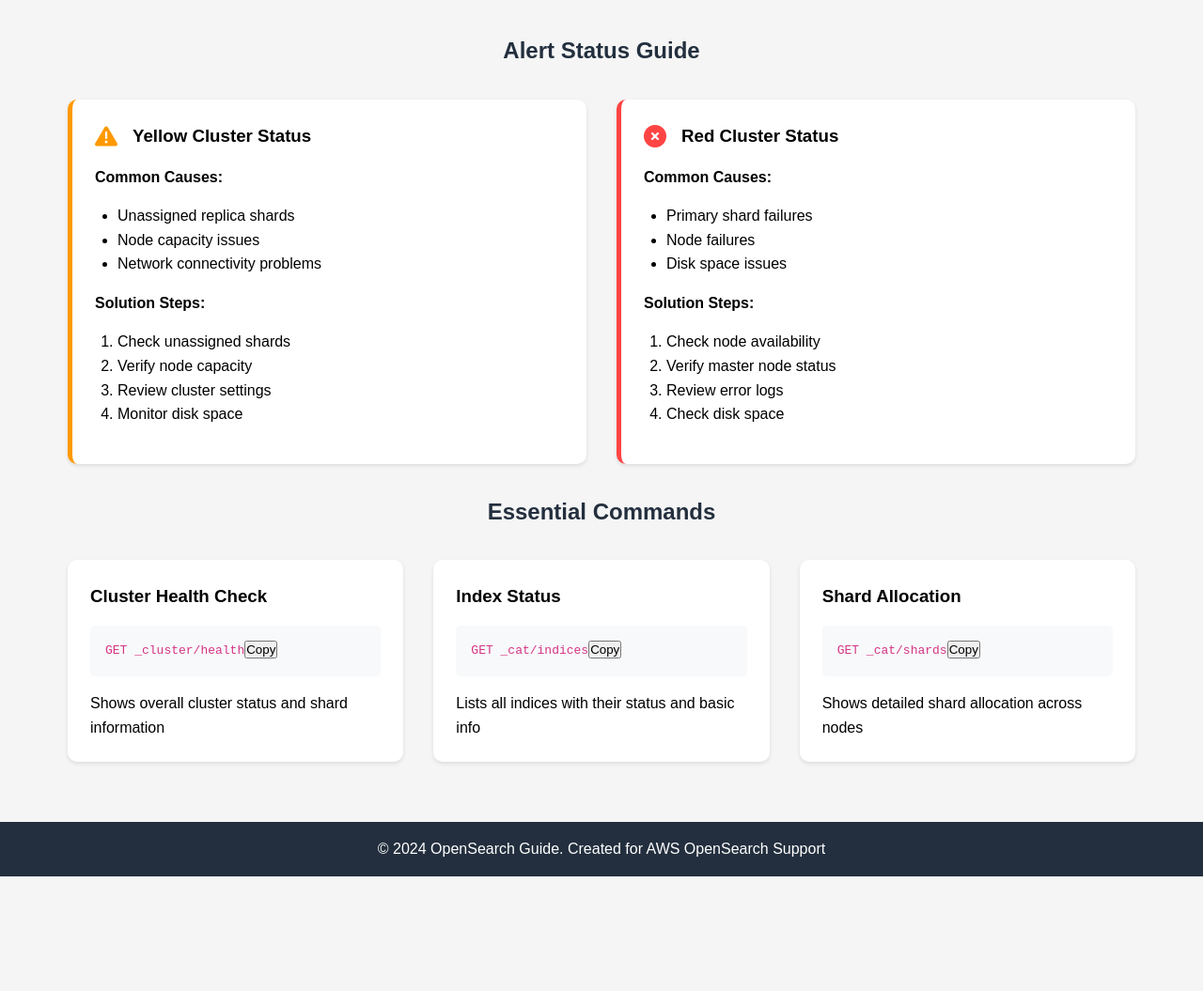
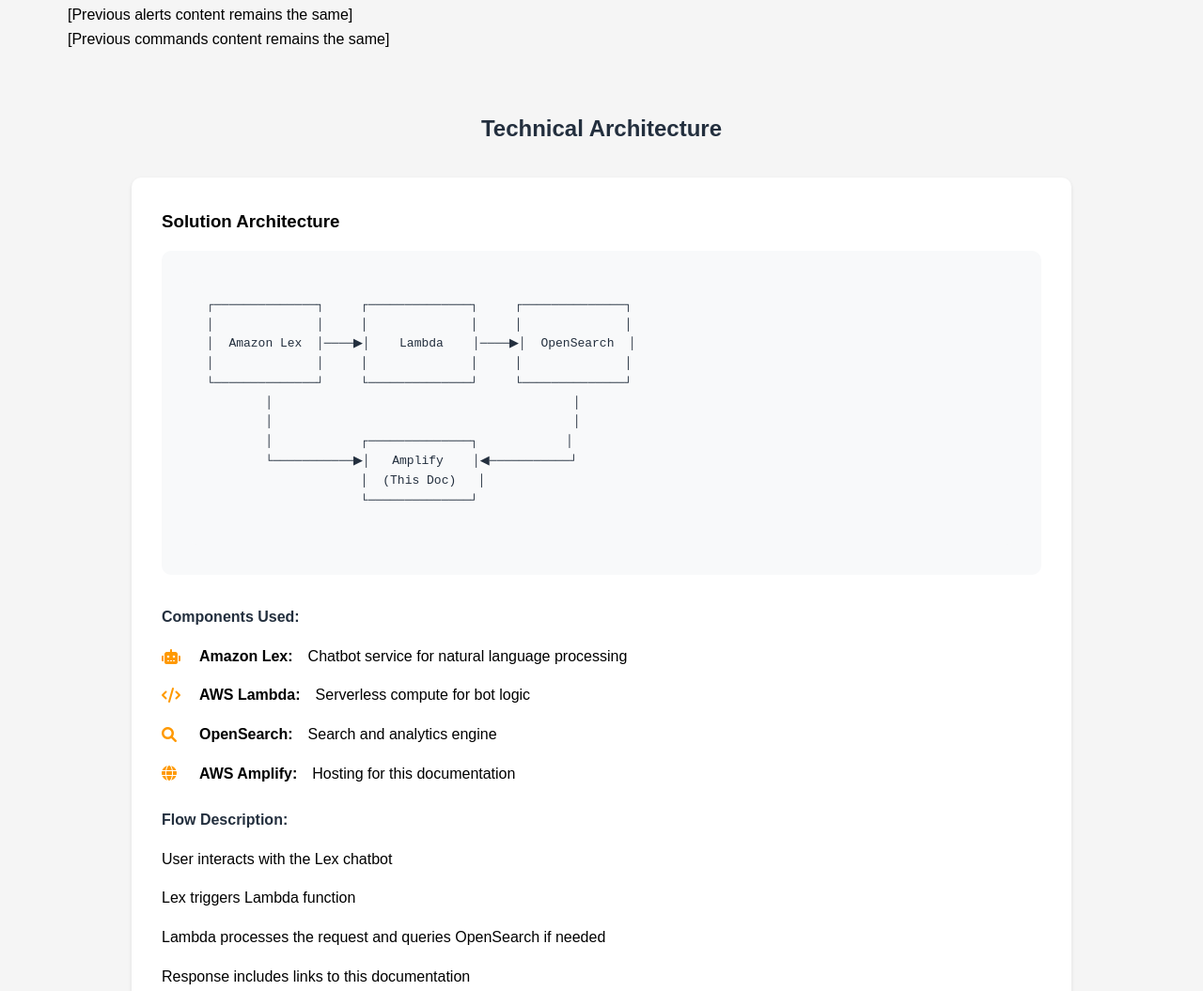
Before and after one commit to Ekrammilash21/OpenSearchMonitor, a website: page index.html in a window 1280 px wide. Shown: the part 352-1407 px from the top of the page at 94% size. Before the commit the page ends 1285 px from the top, so only its background shows below. Drawn offline with Linux system fonts and the light colour scheme.

Commit message:
Update index.html

```diff
--- a/index.html
+++ b/index.html
@@ -178,6 +178,64 @@
             margin-top: 2rem;
         }
 
+        /* New Architecture Styles */
+        .architecture-section {
+            padding: 2rem 0;
+        }
+
+        .architecture-container {
+            max-width: 1000px;
+            margin: 0 auto;
+        }
+
+        .architecture-card {
+            background: var(--card-background);
+            border-radius: 10px;
+            padding: 2rem;
+            box-shadow: 0 2px 4px rgba(0,0,0,0.1);
+        }
+
+        .architecture-diagram {
+            background: #f8f9fa;
+            border-radius: 10px;
+            padding: 2rem;
+            margin: 1rem 0;
+            overflow-x: auto;
+        }
+
+        .ascii-diagram {
+            font-family: monospace;
+            white-space: pre;
+            margin: 0;
+            color: var(--primary-color);
+        }
+
+        .component-list, .flow-list {
+            list-style: none;
+            padding: 0;
+        }
+
+        .component-list li, .flow-list li {
+            margin: 1rem 0;
+            display: flex;
+            align-items: center;
+            gap: 1rem;
+        }
+
+        .component-list i {
+            color: var(--secondary-color);
+            width: 24px;
+        }
+
+        .architecture-details {
+            margin-top: 2rem;
+        }
+
+        .architecture-details h4 {
+            color: var(--primary-color);
+            margin: 1.5rem 0 1rem 0;
+        }
+
         @media (max-width: 768px) {
             .nav-content {
                 flex-direction: column;
@@ -202,6 +260,7 @@
                 <li><a href="#home">Home</a></li>
                 <li><a href="#alerts">Alerts</a></li>
                 <li><a href="#commands">Commands</a></li>
+                <li><a href="#architecture">Architecture</a></li>
                 <li><a href="#best-practices">Best Practices</a></li>
             </ul>
         </div>
@@ -216,71 +275,64 @@
 
     <main>
         <section id="alerts">
-            <h2 class="section-title">Alert Status Guide</h2>
-            <div class="card-container">
-                <div class="card yellow-alert">
-                    <div class="card-header">
-                        <i class="fas fa-exclamation-triangle"></i>
-                        <h3>Yellow Cluster Status</h3>
-                    </div>
-                    <div class="card-content">
-                        <h4>Common Causes:</h4>
-                        <ul>
-                            <li>Unassigned replica shards</li>
-                            <li>Node capacity issues</li>
-                            <li>Network connectivity problems</li>
-                        </ul>
-                        <h4>Solution Steps:</h4>
-                        <ol>
-                            <li>Check unassigned shards</li>
-                            <li>Verify node capacity</li>
-                            <li>Review cluster settings</li>
-                            <li>Monitor disk space</li>
-                        </ol>
-                    </div>
-                </div>
-
-                <div class="card red-alert">
-                    <div class="card-header">
-                        <i class="fas fa-times-circle"></i>
-                        <h3>Red Cluster Status</h3>
-                    </div>
-                    <div class="card-content">
-                        <h4>Common Causes:</h4>
-                        <ul>
-                            <li>Primary shard failures</li>
-                            <li>Node failures</li>
-                            <li>Disk space issues</li>
-                        </ul>
-                        <h4>Solution Steps:</h4>
-                        <ol>
-                            <li>Check node availability</li>
-                            <li>Verify master node status</li>
-                            <li>Review error logs</li>
-                            <li>Check disk space</li>
-                        </ol>
-                    </div>
-                </div>
-            </div>
+            <!-- Your existing alerts section content -->
+            [Previous alerts content remains the same]
         </section>
 
         <section id="commands">
-            <h2 class="section-title">Essential Commands</h2>
-            <div class="command-container">
-                <div class="command-card">
-                    <h3>Cluster Health Check</h3>
-                    <pre><code>GET _cluster/health</code></pre>
-                    <p>Shows overall cluster status and shard information</p>
-                </div>
-                <div class="command-card">
-                    <h3>Index Status</h3>
-                    <pre><code>GET _cat/indices</code></pre>
-                    <p>Lists all indices with their status and basic info</p>
-                </div>
-                <div class="command-card">
-                    <h3>Shard Allocation</h3>
-                    <pre><code>GET _cat/shards</code></pre>
-                    <p>Shows detailed shard allocation across nodes</p>
+            <!-- Your existing commands section content -->
+            [Previous commands content remains the same]
+        </section>
+
+        <section id="architecture" class="architecture-section">
+            <h2 class="section-title">Technical Architecture</h2>
+            <div class="architecture-container">
+                <div class="architecture-card">
+                    <h3>Solution Architecture</h3>
+                    <div class="architecture-diagram">
+                        <pre class="ascii-diagram">
+┌──────────────┐     ┌──────────────┐     ┌──────────────┐
+│              │     │              │     │              │
+│  Amazon Lex  │────▶│    Lambda    │────▶│  OpenSearch  │
+│              │     │              │     │              │
+└──────────────┘     └──────────────┘     └──────────────┘
+        │                                         │
+        │                                         │
+        │            ┌──────────────┐            │
+        └───────────▶│   Amplify    │◀───────────┘
+                     │  (This Doc)   │
+                     └──────────────┘
+                        </pre>
+                    </div>
+                    <div class="architecture-details">
+                        <h4>Components Used:</h4>
+                        <ul class="component-list">
+                            <li>
+                                <i class="fas fa-robot"></i>
+                                <strong>Amazon Lex:</strong> Chatbot service for natural language processing
+                            </li>
+                            <li>
+                                <i class="fas fa-code"></i>
+                                <strong>AWS Lambda:</strong> Serverless compute for bot logic
+                            </li>
+                            <li>
+                                <i class="fas fa-search"></i>
+                                <strong>OpenSearch:</strong> Search and analytics engine
+                            </li>
+                            <li>
+                                <i class="fas fa-globe"></i>
+                                <strong>AWS Amplify:</strong> Hosting for this documentation
+                            </li>
+                        </ul>
+
+                        <h4>Flow Description:</h4>
+                        <ol class="flow-list">
+                            <li>User interacts with the Lex chatbot</li>
+                            <li>Lex triggers Lambda function</li>
+                            <li>Lambda processes the request and queries OpenSearch if needed</li>
+                            <li>Response includes links to this documentation</li>
+                        </ol>
+                    </div>
                 </div>
             </div>
         </section>
@@ -289,6 +341,7 @@
     <footer>
         <p>© 2024 OpenSearch Guide. Created for AWS OpenSearch Support</p>
     </footer>
+
     <script src="script.js"></script>
 </body>
 </html>
```
